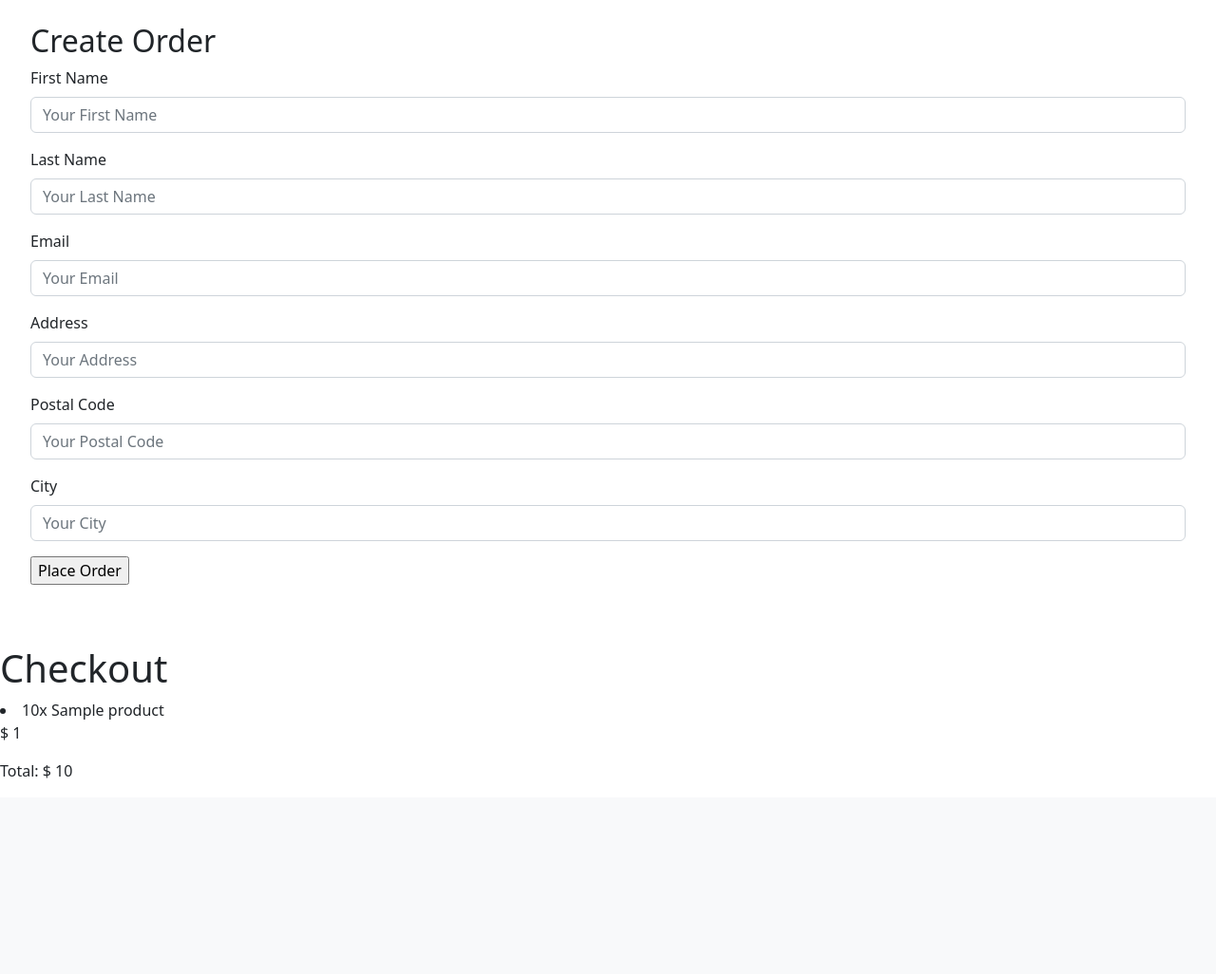
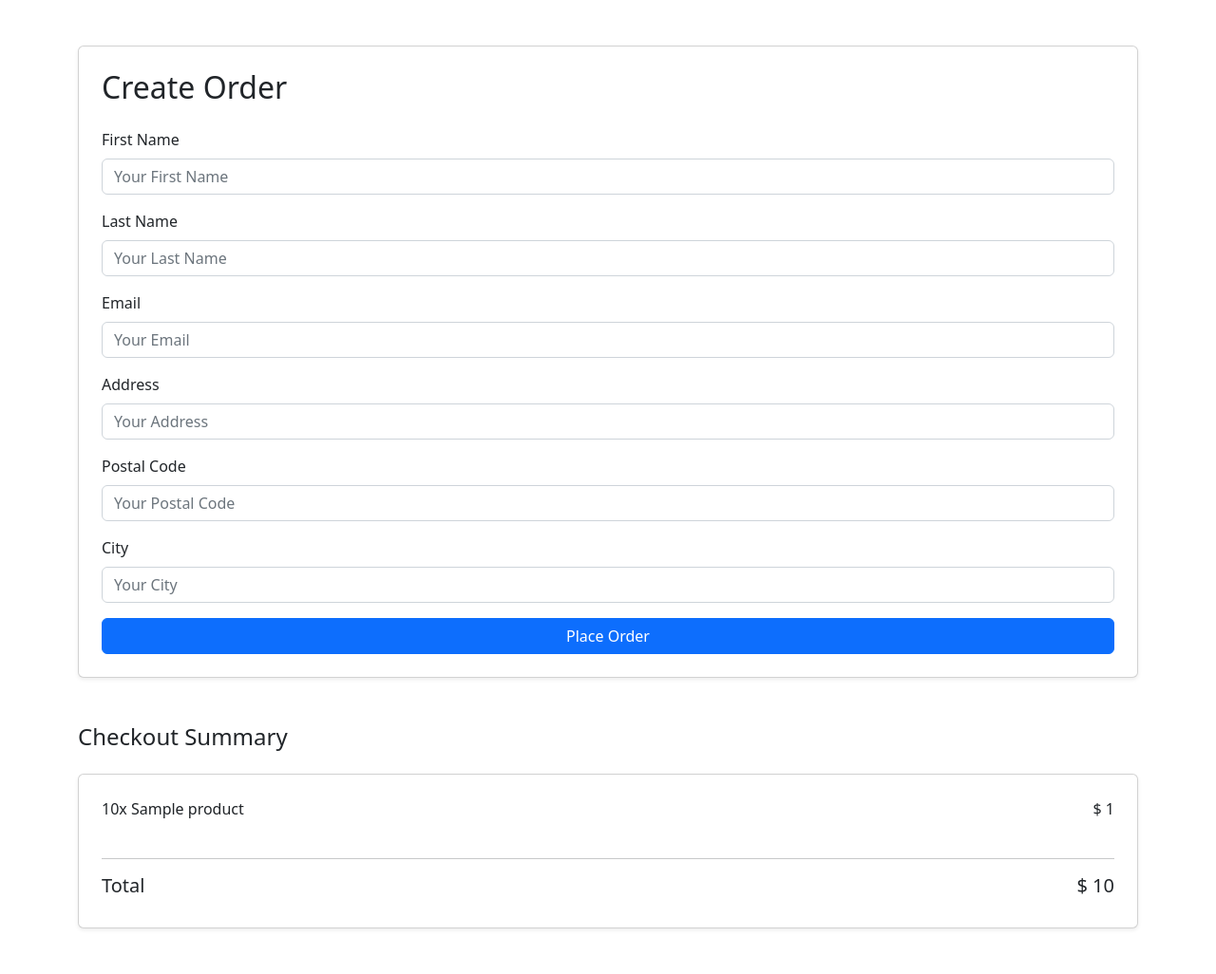
Before and after one commit to Tony-jdev/clothes-store, a Django app: template templates/order/create.html in a window 1280 px wide. Shown: the part 56-1082 px from the top of the page at 95% size. Before the commit the page ends 876 px from the top, so only its background shows below. Run offline with Django 3.2, Linux system fonts and the light colour scheme; the template is opened without the code that fills it: most values are stand-ins (such as "Sample title", 1, 10 or a date in 2020); some libraries are stand-ins or nearby versions.

Commit message:
stylize order-create page

```diff
--- a/templates/order/create.html
+++ b/templates/order/create.html
@@ -4,56 +4,73 @@
 {% block title %}Create Order{% endblock title %}
 
 {% block content %}
-    <div class="forcreate">
-        <div class="profile bg-white p-4 mb-4 mx-2">
-            <h2 class="mb-2">Create Order</h2>
+<div class="container my-5">
+  <div class="card shadow-sm p-4">
+    <h2 class="mb-4">Create Order</h2>
+
     <form action="" method="post" class="order-form">
       {% csrf_token %}
-                <div class="col-md-12 mb-3">
+
+      <!-- First Name -->
+      <div class="mb-3">
         <label for="id_first_name" class="form-label">First Name</label>
-                    <input type="text" class="form-control form-styleprofile" id="id_first_name"
-                    name="first_name" placeholder="Your First Name" value="{{ form.first_name.value|default:'' }}" required>
-                </div>
-                <div class="col-md-12 mb-3">
-                    <label for="id_last_name" class="form-label">Last Name</label>
-                    <input type="text" class="form-control form-styleprofile" id="id_last_name"
-                    name="last_name" placeholder="Your Last Name" value="{{ form.last_name.value|default:'' }}" required>
-                </div>
-                <div class="col-md-12 mb-3">
-                    <label for="id_email" class="form-label">Email</label>
-                    <input type="text" class="form-control form-styleprofile" id="id_email"
-                    name="email" placeholder="Your Email" value="{{ form.email.value|default:'' }}" required>
+        <input type="text" class="form-control" id="id_first_name" name="first_name" placeholder="Your First Name" value="{{ form.first_name.value|default:'' }}" required>
       </div>
 
-                <div class="col-md-12 mb-3">
+      <!-- Last Name -->
+      <div class="mb-3">
+        <label for="id_last_name" class="form-label">Last Name</label>
+        <input type="text" class="form-control" id="id_last_name" name="last_name" placeholder="Your Last Name" value="{{ form.last_name.value|default:'' }}" required>
+      </div>
+
+      <!-- Email -->
+      <div class="mb-3">
+        <label for="id_email" class="form-label">Email</label>
+        <input type="text" class="form-control" id="id_email" name="email" placeholder="Your Email" value="{{ form.email.value|default:'' }}" required>
+      </div>
+
+      <!-- Address -->
+      <div class="mb-3">
         <label for="id_address" class="form-label">Address</label>
-                    <input type="text" class="form-control form-styleprofile" id="id_address"
-                    name="address" placeholder="Your Address" value="{{ form.address.value|default:'' }}" required>
+        <input type="text" class="form-control" id="id_address" name="address" placeholder="Your Address" value="{{ form.address.value|default:'' }}" required>
       </div>
-                <div class="col-md-12 mb-3">
+
+      <!-- Postal Code -->
+      <div class="mb-3">
         <label for="id_postal_code" class="form-label">Postal Code</label>
-                    <input type="text" class="form-control form-styleprofile" id="id_postal_code"
-                    name="postal_code" placeholder="Your Postal Code" value="{{ form.postal_code.value|default:'' }}" required>
+        <input type="text" class="form-control" id="id_postal_code" name="postal_code" placeholder="Your Postal Code" value="{{ form.postal_code.value|default:'' }}" required>
       </div>
-                <div class="col-md-12 mb-3">
+
+      <!-- City -->
+      <div class="mb-3">
         <label for="id_city" class="form-label">City</label>
-                    <input type="text" class="form-control form-styleprofile" id="id_city"
-                    name="city" placeholder="Your City" value="{{ form.city.value|default:'' }}" required>
+        <input type="text" class="form-control" id="id_city" name="city" placeholder="Your City" value="{{ form.city.value|default:'' }}" required>
       </div>
-                <p><input type="submit" value="Place Order"></p>
-                {% csrf_token %}
+
+      <!-- Submit Button -->
+      <button type="submit" class="btn btn-primary w-100">Place Order</button>
     </form>
   </div>
-        <div class="checkout">
-            <h1>Checkout</h1>
-            <div class="order-info">
+
+  <div class="order-summary mt-5">
+    <h4 class="mb-4">Checkout Summary</h4>
+
+    <div class="card shadow-sm p-4">
+      <ul class="list-unstyled">
         {% for item in cart %}
-                    <li>
-                        {{ item.quantity }}x {{ item.product.name }}
-                        <p>$ {{ item.total_price }}</p>
+          <li class="d-flex justify-content-between mb-2">
+            <span>{{ item.quantity }}x {{ item.product.name }}</span>
+            <span>$ {{ item.total_price }}</span>
           </li>
-                    <p>Total: $ {{ cart.get_total_price }}</p>
         {% endfor %}
+      </ul>
+
+      <hr>
+
+      <div class="d-flex justify-content-between">
+        <h5>Total</h5>
+        <h5>$ {{ cart.get_total_price }}</h5>
+      </div>
     </div>
   </div>
 </div>
```
Lines whose indentation alone changed are shown as unchanged.
